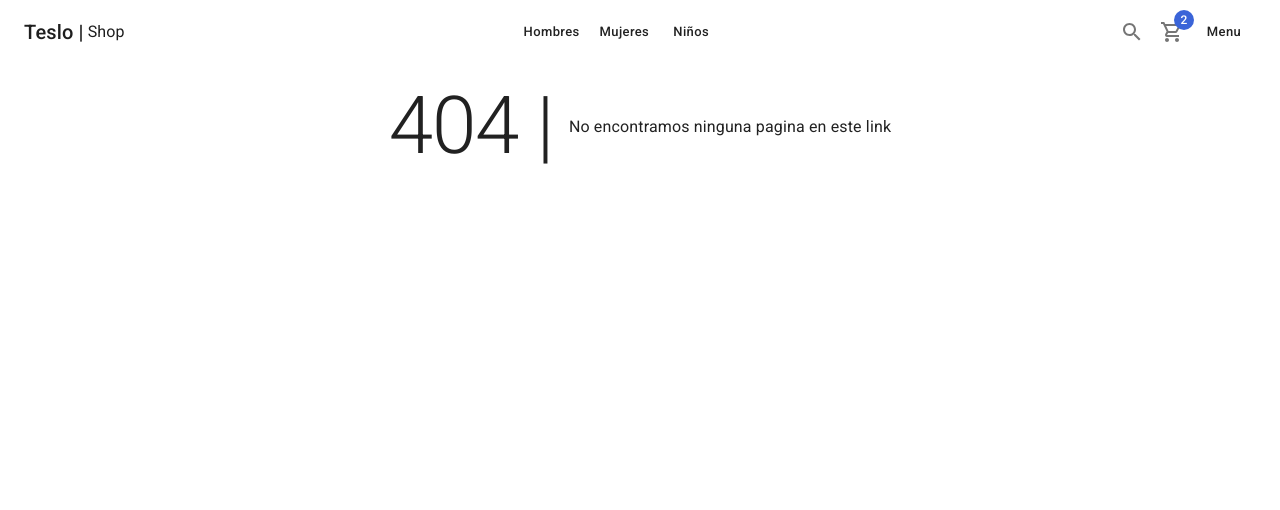
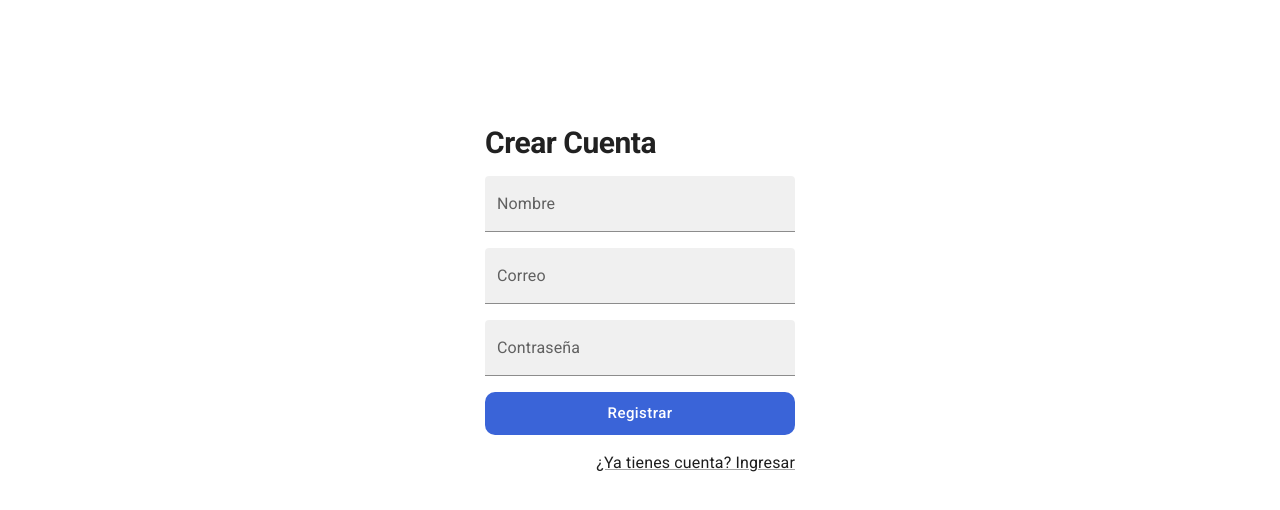
Before and after one commit to PabloChacon1997/next-tesloshop, a Next.js app: page /auth/register in a window 1280 px wide. Before the commit this address had no page. Shown: the top 510 px of the page. Built offline with nearby package versions, Linux system fonts and the light colour scheme.

Commit message:
Fin Seccion 1

```diff
--- /dev/null
+++ b/components/layouts/AuthLayout.tsx
@@ -0,0 +1,27 @@
+import { FC, PropsWithChildren } from 'react';
+
+import { Box } from "@mui/material";
+import Head from "next/head"
+
+
+interface Props {
+  title: string
+}
+
+
+
+export const AuthLayout:FC<PropsWithChildren<Props>> = ({ children, title }) => {
+  return (
+    <>
+      <Head>
+        <title>{title}</title>
+      </Head>
+
+      <main>
+        <Box display='flex' justifyContent='center' alignItems='center' height='calc(100vh - 200px)'>
+          {children}
+        </Box>
+      </main>
+    </>
+  )
+}
--- a/components/layouts/index.ts
+++ b/components/layouts/index.ts
@@ -1,3 +1,4 @@
 
 
 export * from './ShopLayout';
+export * from './AuthLayout';
--- /dev/null
+++ b/pages/auth/register.tsx
@@ -0,0 +1,41 @@
+import { Box, Grid, Typography, TextField, Button, Link } from '@mui/material';
+import { AuthLayout } from "../../components/layouts"
+import NextLink from 'next/link'
+
+
+const RegisterPage = () => {
+  return (
+    <AuthLayout title={"Registrarse"}>
+      <Box sx={{ width: 350, padding: '10px 20px' }}>
+        <Grid container spacing={2}>
+          <Grid item xs={12}>
+            <Typography variant="h1" component='h1'>Crear Cuenta</Typography>
+          </Grid>
+          <Grid item xs={12}>
+            <TextField label='Nombre' variant='filled' fullWidth/>
+          </Grid>
+          <Grid item xs={12}>
+            <TextField label='Correo' variant='filled' fullWidth/>
+          </Grid>
+          <Grid item xs={12}>
+            <TextField label='Contraseña' type='password' variant='filled' fullWidth/>
+          </Grid>
+          <Grid item xs={12}>
+            <Button color='secondary' className='circular-btn' size='large' fullWidth>
+              Registrar
+            </Button>
+          </Grid>
+          <Grid item xs={12} display='flex' justifyContent='end'>
+            <NextLink href='/auth/login' passHref>
+              <Link underline='always'>
+                ¿Ya tienes cuenta? Ingresar
+              </Link>
+            </NextLink>
+          </Grid>
+        </Grid>
+      </Box>
+    </AuthLayout>
+  )
+}
+
+export default RegisterPage
```
Also changed, not shown: pages/auth/login.tsx (added, +38 -0 lines).
